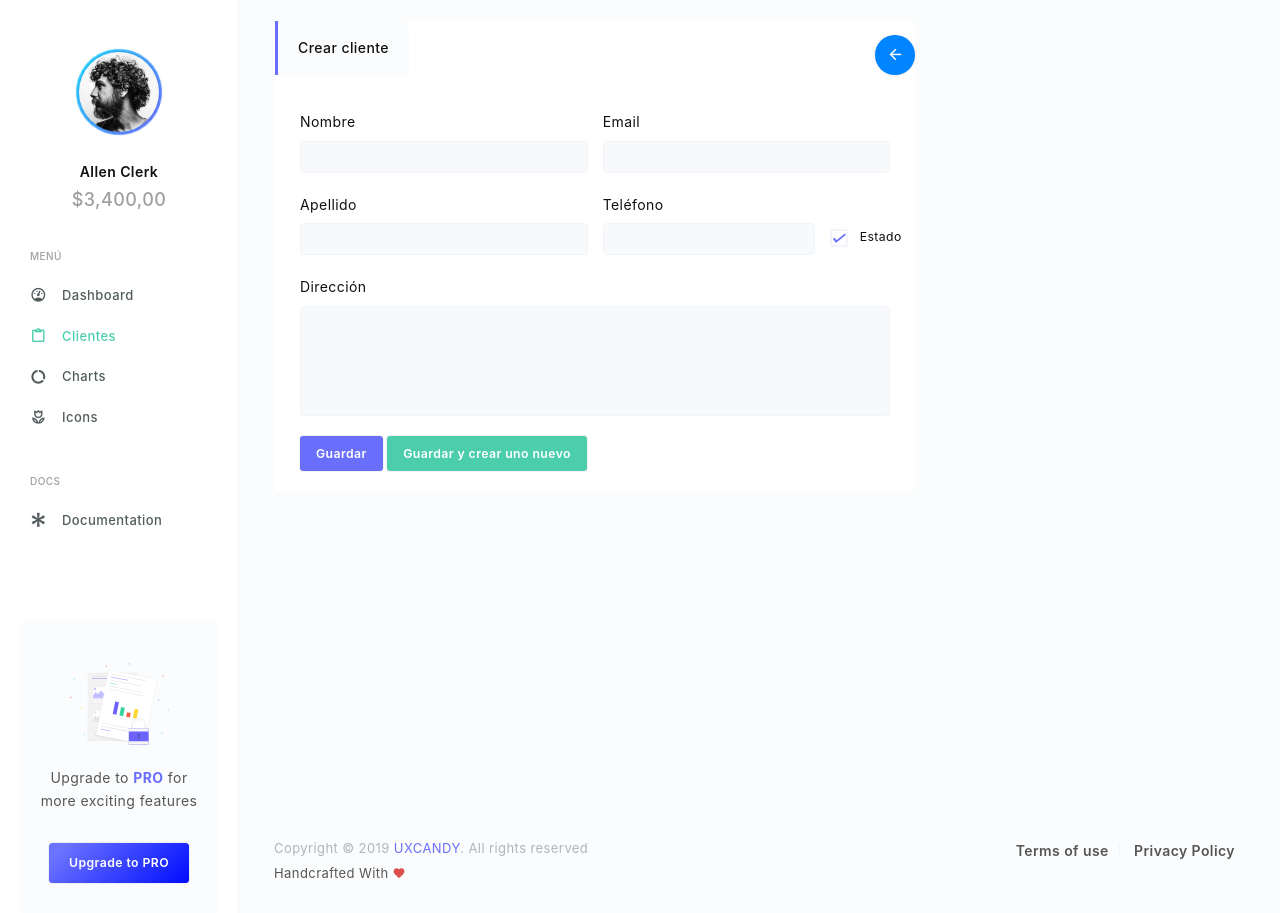
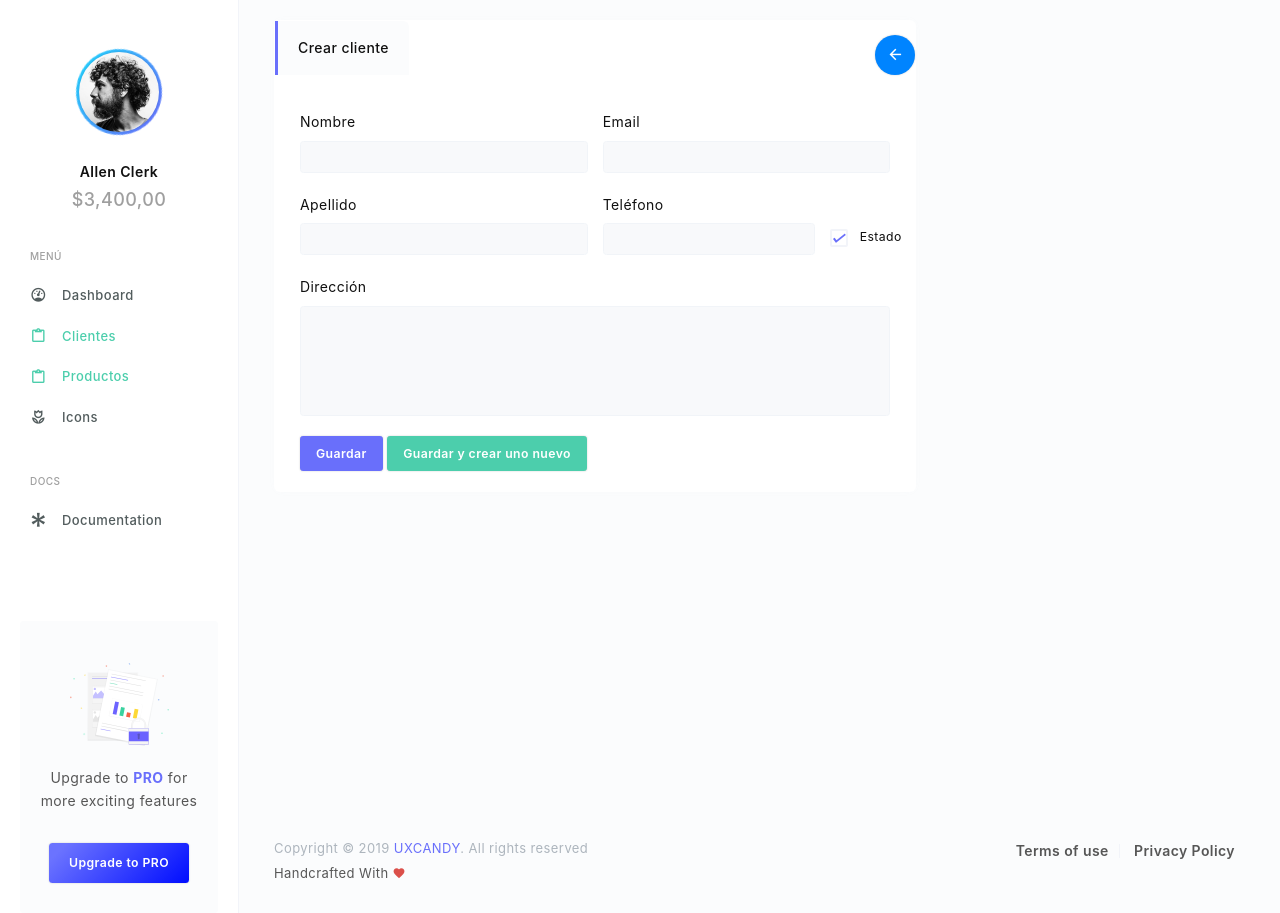
Before and after one commit to diegodiazg/session3, a Django app: page /clientes/new/ in a window 1280 px wide. Shown: the part 121-1034 px from the top of the page. Run offline with Django 3.2, Linux system fonts and the light colour scheme; parts of the project's set-up code (start-up, migrations or seed data) failed here and were passed over; some libraries are stand-ins or nearby versions.

Commit message:
FTR - Link lista productos.

```diff
--- a/apps/clientes/templates/clientes/index.html
+++ b/apps/clientes/templates/clientes/index.html
@@ -25,14 +25,14 @@
 		    padding-left: 0;
 		    padding: 5px 20px;
   		}
-  		.t-header-search-box2 button {
+  		.t-header-search-box2 .input-group button {
   		    height: 100%;
   		    border-radius: 50px;
   		    padding: 0 7px;
   		    box-shadow: 0px 0px 5px -1px #696ffb;
   		    transition-duration: 0.3s;
   		}
-  		.t-header-search-box2 a {
+  		.t-header-search-box2 .input-group a {
   		    height: 100%;
   		    border-radius: 50px;
   		    padding: 0 7px;
--- a/apps/home/templates/home/partials/sidebar.html
+++ b/apps/home/templates/home/partials/sidebar.html
@@ -24,10 +24,10 @@
               <i class="mdi mdi-clipboard-outline link-icon"></i>
             </a>
           </li>
-          <li>
-            <a href="pages/charts/chartjs.html">
-              <span class="link-title">Charts</span>
-              <i class="mdi mdi-chart-donut link-icon"></i>
+          <li {% if '/clientes/' in request.path %} class="active" {% endif %} >
+            <a href="{% url 'clientes-list' %}">
+              <span class="link-title">Productos</span>
+              <i class="mdi mdi-clipboard-outline link-icon"></i>
             </a>
           </li>
           <li>
```
Also changed, not shown: db.sqlite3.
